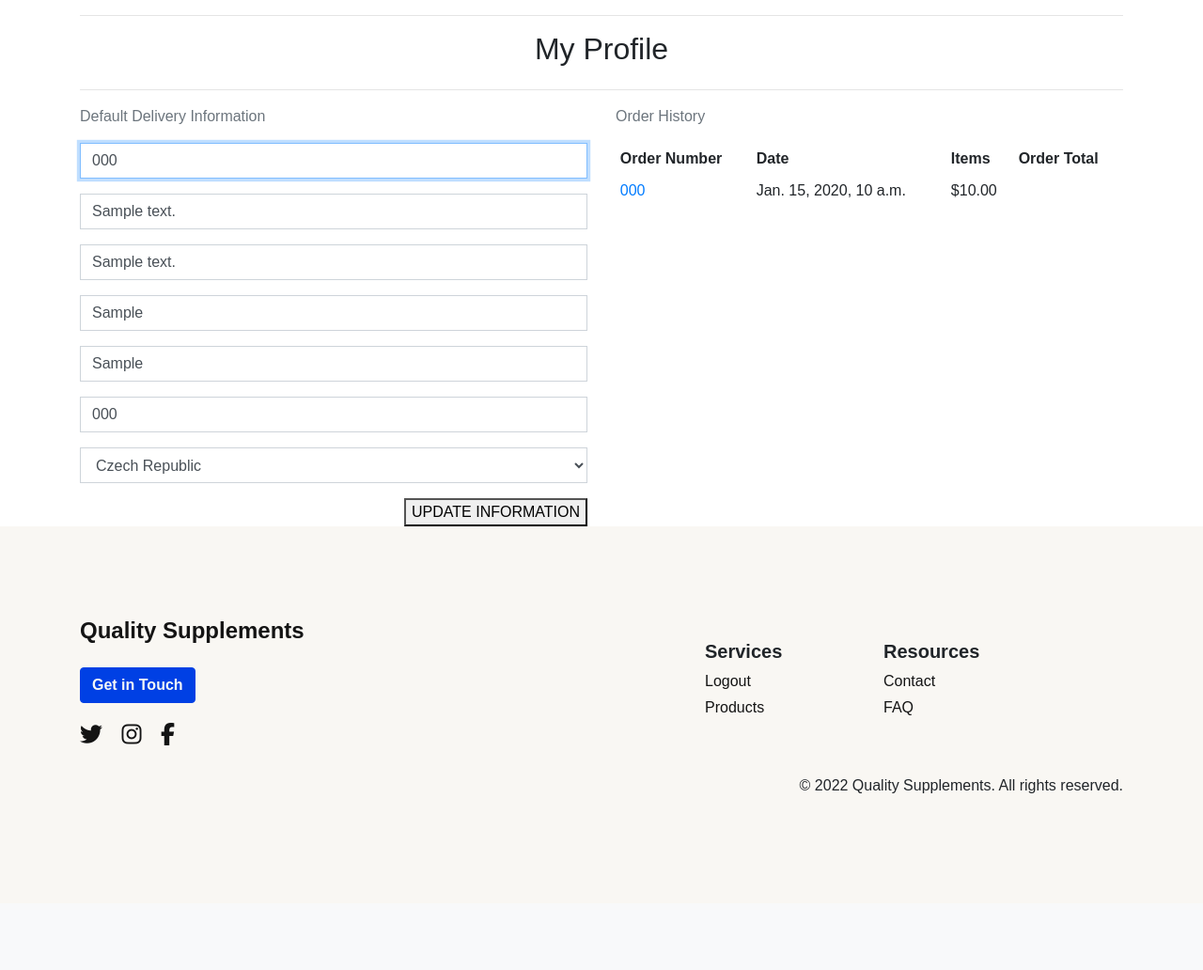
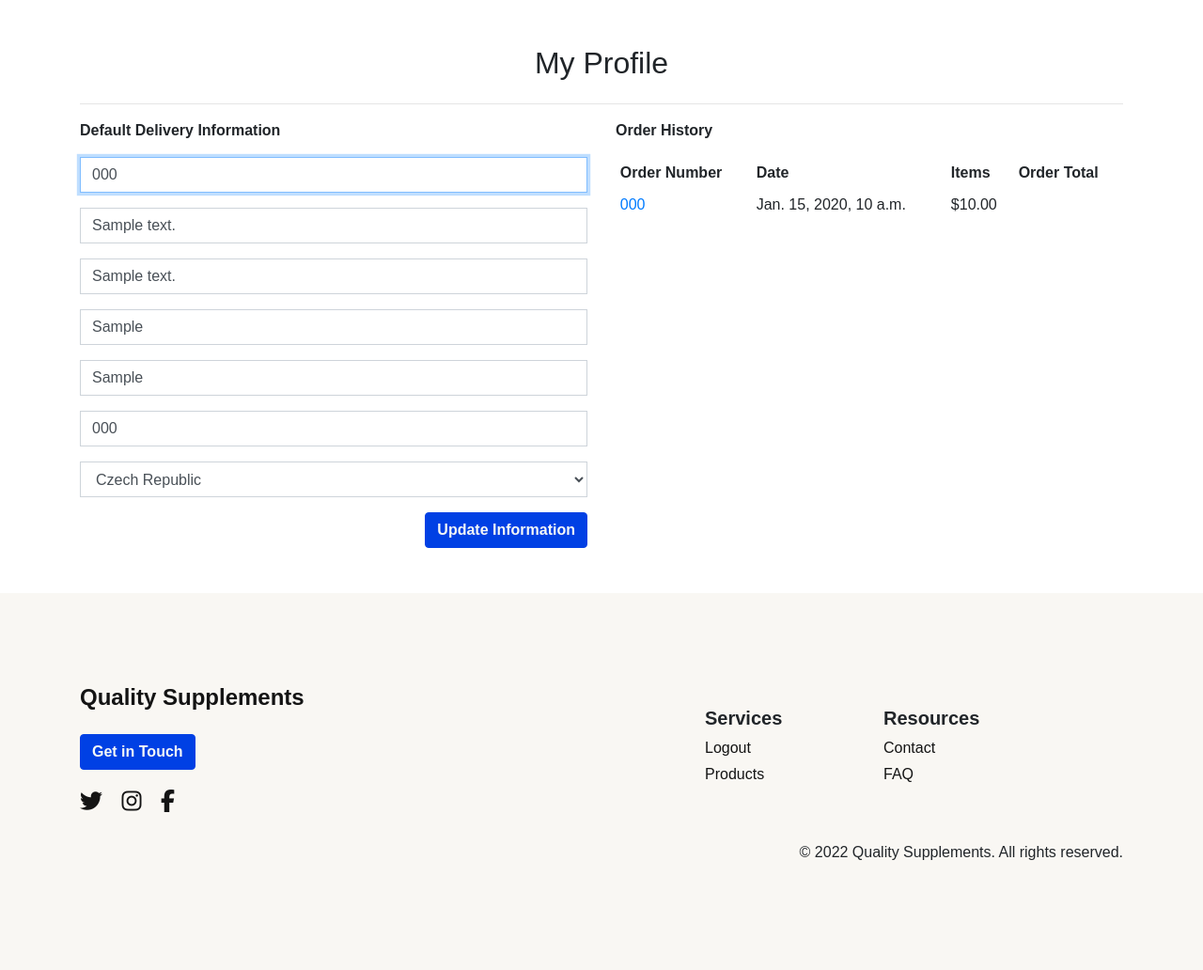
Before and after one commit to Code-Institute-Submissions/maxapn98-quality_supplements_JuneResub, a Django app: page /profile/ in a window 1280 px wide. Shown: the part 121-1153 px from the top of the page at 94% size. Before the commit the page ends 965 px from the top, so only its background shows below. Run offline with Django 3.2, Linux system fonts and the light colour scheme; a user stored in the database is signed in; tables that the repository leaves empty hold one stand-in row (values such as "Sample post"); some libraries are stand-ins or nearby versions.

Commit message:
Update profile app template context layer

```diff
--- a/profiles/templates/profiles/profile.html
+++ b/profiles/templates/profiles/profile.html
@@ -10,25 +10,24 @@
 {% endblock %}
 
 {% block content %}
-    <div class="container">
+    <div class="container py-5">
         <div class="row">
             <div class="col">
-                <hr>
                 <h2 class="logo-font mb-4 text-center">My Profile</h2>
                 <hr>
             </div>
         </div>
         <div class="row">
             <div class="col-12 col-lg-6">
-                <p class="text-muted">Default Delivery Information</p>
+                <p class="font-weight-bold">Default Delivery Information</p>
                 <form class="mt-3" action="{% url 'profile' %}" method="POST" id="profile-update-form">
                     {% csrf_token %}
                     {{ form|crispy }}
-                    <button class="btns rounded-0 text-uppercase float-right">Update Information</button>
+                    <button class="btn btn-primary float-right">Update Information</button>
                 </form>
             </div>
             <div class="col-12 col-lg-6">
-                <p class="text-muted">Order History</p>
+                <p class="font-weight-bold">Order History</p>
                 <div class="order-history table-responsive">
                     <table class="table table-sm table-borderless">
                         <thead>
```
